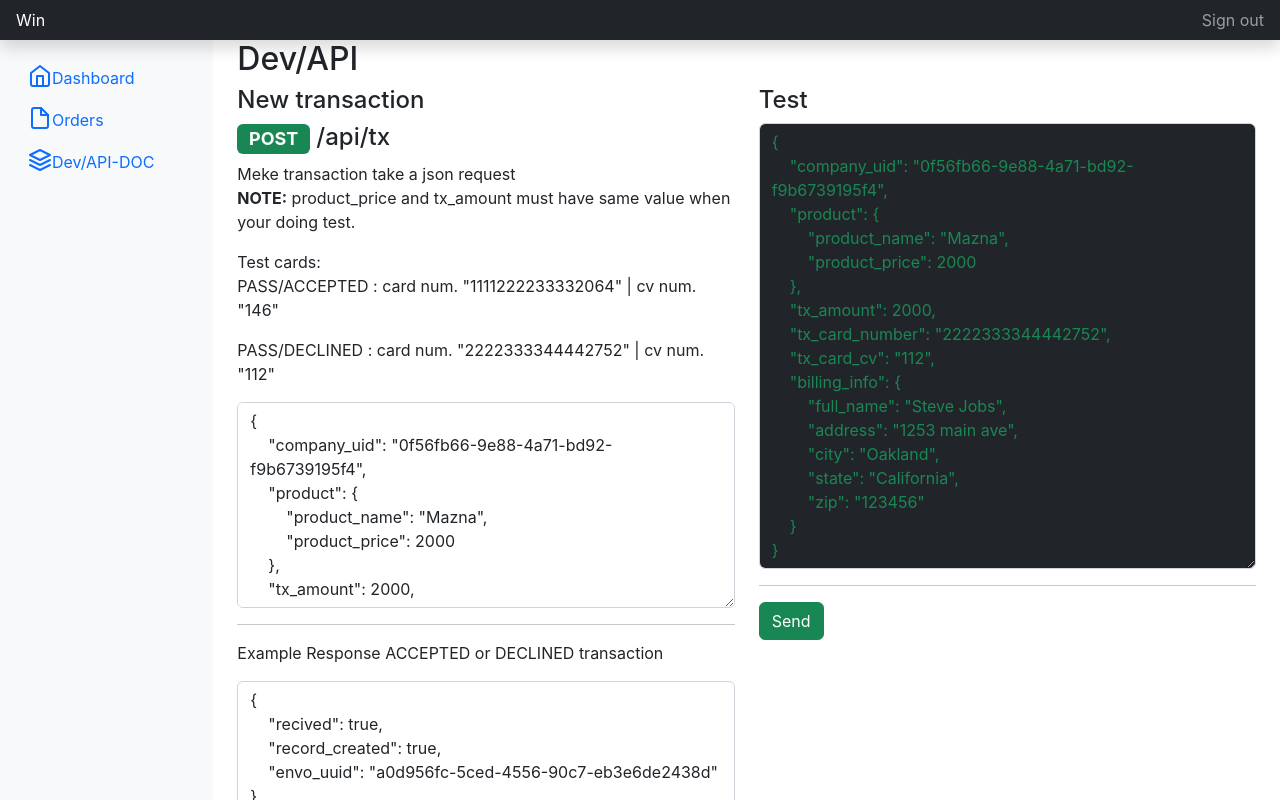
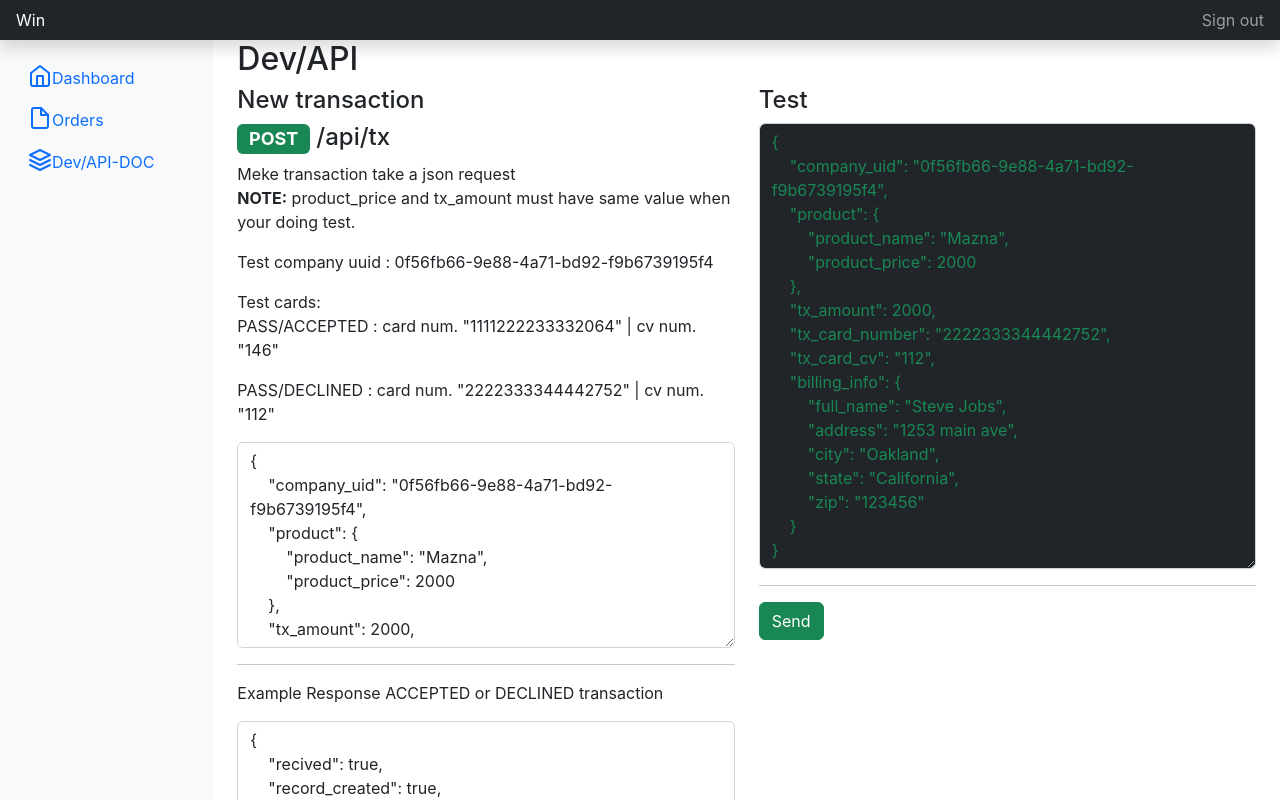
Before and after one commit to redmejia/win, a React (Create React App) app: page /api-doc in a window 1280 px wide. Shown: the top 800 px of the page. Built offline with nearby package versions, Linux system fonts and the light colour scheme; the HTML template or start-up script is replaced by a standard one.

Commit message:
company uuid test example default

```diff
--- a/src/Components/DevDocAPI/index.js
+++ b/src/Components/DevDocAPI/index.js
@@ -94,6 +94,8 @@ const DevDocAPI = () => {
                                 </h4>
                                 Meke transaction take a json request
                                 <p><span className="fw-bold">NOTE:</span> product_price and tx_amount must have same value when your doing test.</p>
+                                Test company uuid : 0f56fb66-9e88-4a71-bd92-f9b6739195f4
+                                <p></p>
                                 Test cards:
                                 <p>PASS/ACCEPTED : card num. "1111222233332064" | cv num. "146"</p>
                                 <p>PASS/DECLINED : card num. "2222333344442752" | cv num. "112"</p>
```
